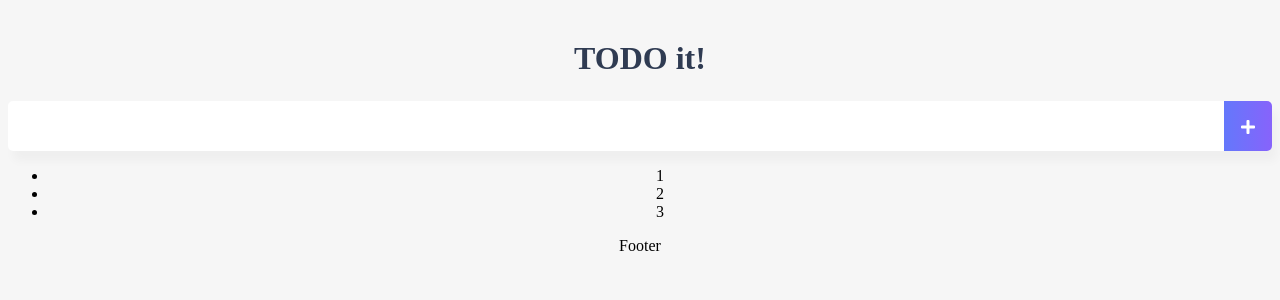
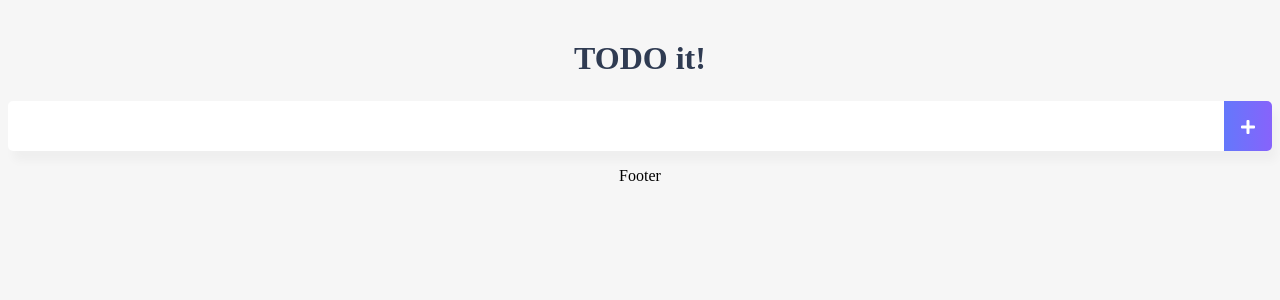
Before and after one commit to ygvbhy/vue-todo, a Vue app in the folder todo-ptoject/: page / in a window 1280 px wide. Shown: the top 300 px of the page. Built offline with nearby package versions, Linux system fonts and the light colour scheme.

Commit message:
remove Todo 기능 을 위한 사전 작업

```diff
--- a/todo-ptoject/src/components/TodoList.vue
+++ b/todo-ptoject/src/components/TodoList.vue
@@ -1,9 +1,12 @@
 <template>
   <div>
     <ul>
-      <li>1</li>
-      <li>2</li>
-      <li>3</li>
+      <li v-for="dotoItem in todoItems" :key="dotoItem" class="shadow">
+        {{ dotoItem }}
+        <span class="removeBtn" @click="removeTodo()">
+          <i class="fas fa-trash-alt"></i>
+        </span>
+      </li>
     </ul>
   </div>
 </template>
@@ -13,17 +16,56 @@ export default {
   name: "TodoList",
   data() {
     return {
-      todoItems: {},
+      todoItems: [],
     };
   },
+  methods: {
+    getTodoList() {
+      if (localStorage.length > 0) {
+        for (let i = 0; i < localStorage.length; i++) {
+          this.todoItems.push(localStorage.key(i));
+        }
+      }
+    },
+    removeTodo() {},
+  },
   created() {
-    if (localStorage.length > 0) {
-      for (let i = 0; i < localStorage.length; i++) {
-        console.log("test");
-      }
-    }
+    this.getTodoList();
   },
 };
 </script>
 
-<style lang="scss" scoped></style>
+<style scoped>
+ul {
+  list-style-type: none;
+  padding-left: 0;
+  margin-top: 0;
+  text-align: left;
+}
+li {
+  display: flex;
+  min-height: 50px;
+  height: 50px;
+  line-height: 50px;
+  margin: 0.5rem 0;
+  background: white;
+  border-radius: 5px;
+  padding: 0 20px;
+}
+.checkBtn {
+  line-height: 45px;
+  color: #62acde;
+  margin-right: 5px;
+}
+.checkBtnCompleted {
+  color: #b3adad;
+}
+.textCompleted {
+  text-decoration: line-through;
+  color: #d3adad;
+}
+.removeBtn {
+  margin-left: auto;
+  color: #de4343;
+}
+</style>
```
